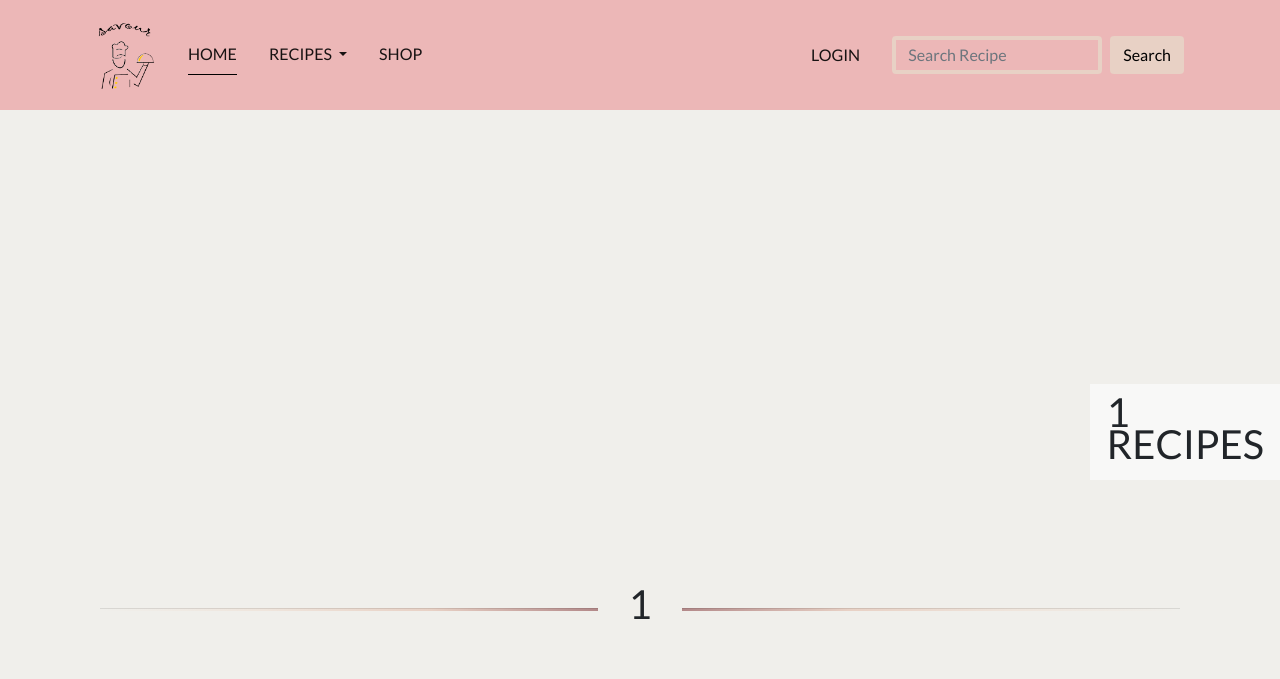
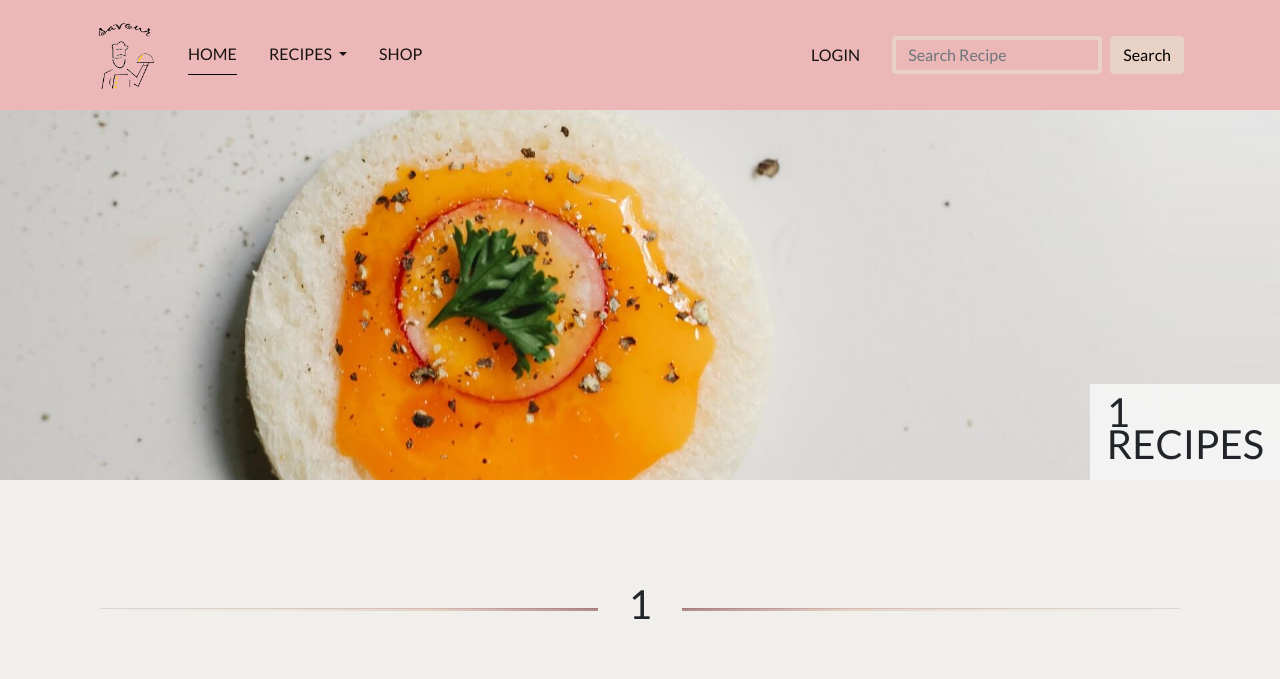
Before and after one commit to constantinadrian/savour, a Flask app: page /category/1 in a window 1280 px wide. Shown: the top 679 px of the page. Run offline with Flask 2, Linux system fonts and the light colour scheme; grey boxes marked "Sample" are stand-in pictures; a database or web service that is not in the repository returns one stand-in record (values such as "Sample title"); data that the repository does not hold is empty; some libraries are stand-ins or nearby versions.

Commit message:
[Add] Added default background for new categories

```diff
--- a/static/css/style.css
+++ b/static/css/style.css
@@ -180,6 +180,10 @@ main .alert-primary {
     width: 100%;
     min-height: calc(60vh - 109.8px);
     position: relative;
+
+    /* background for new categories that hasn't been set up */
+    background: url("../img/pexels-klaus-nielsen-6294327.jpg") no-repeat center center scroll;
+    background-size: cover;
 }
 
 .category-textbox {
```
Also changed, not shown: static/img/pexels-klaus-nielsen-6294327.jpg (added).
